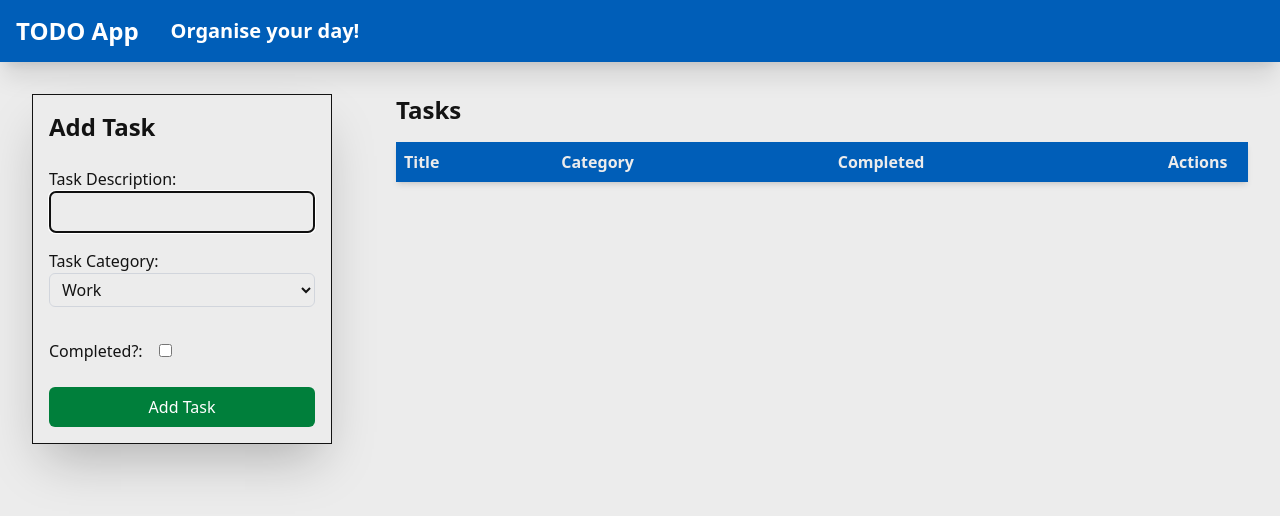
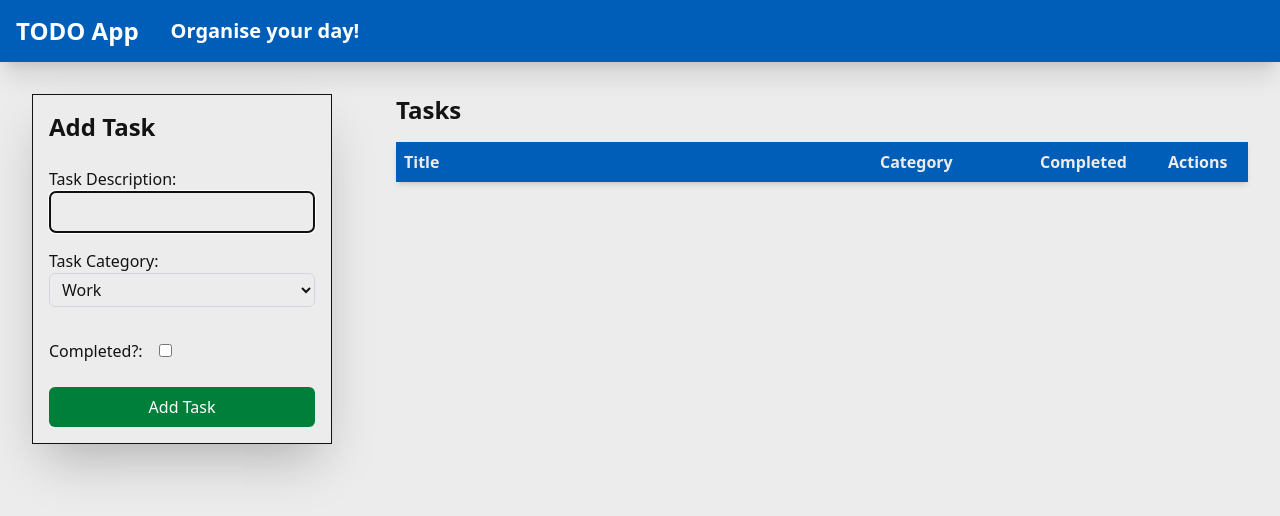
Before and after one commit to davidcraig/todo-app-challenge, a React (Vite) app: page / in a window 1280 px wide. Shown: the top 516 px of the page. Built offline with nearby package versions, Linux system fonts and the light colour scheme.

Commit message:
Adjust widths of task table columns.

```diff
--- a/src/components/TaskList.tsx
+++ b/src/components/TaskList.tsx
@@ -25,8 +25,8 @@ export function TaskList({
         <thead>
           <tr>
             <th>Title</th>
-            <th>Category</th>
-            <th>Completed</th>
+            <th className="category">Category</th>
+            <th className="completed">Completed</th>
             <th className="actions">Actions</th>
           </tr>
         </thead>
@@ -40,8 +40,8 @@ export function TaskList({
                 key={task.id}
               >
                 <td>{task.title}</td>
-                <td>{ucFirst(task.category)}</td>
-                <td>
+                <td className="category">{ucFirst(task.category)}</td>
+                <td className="completed">
                   <input
                     type="checkbox"
                     data-testid={`complete-todo-checkbox-${task.id}`}
--- a/src/index.css
+++ b/src/index.css
@@ -109,7 +109,6 @@
     }
 
     /* TaskList */
-
     .actions {
         width: 5em;
     }
@@ -118,4 +117,12 @@
         padding: 0.25rem;
         margin: 0.5rem 0;
     }
+
+    .completed {
+        width: 8em;
+    }
+
+    .category {
+        width: 10em;
+    }
 }
```
